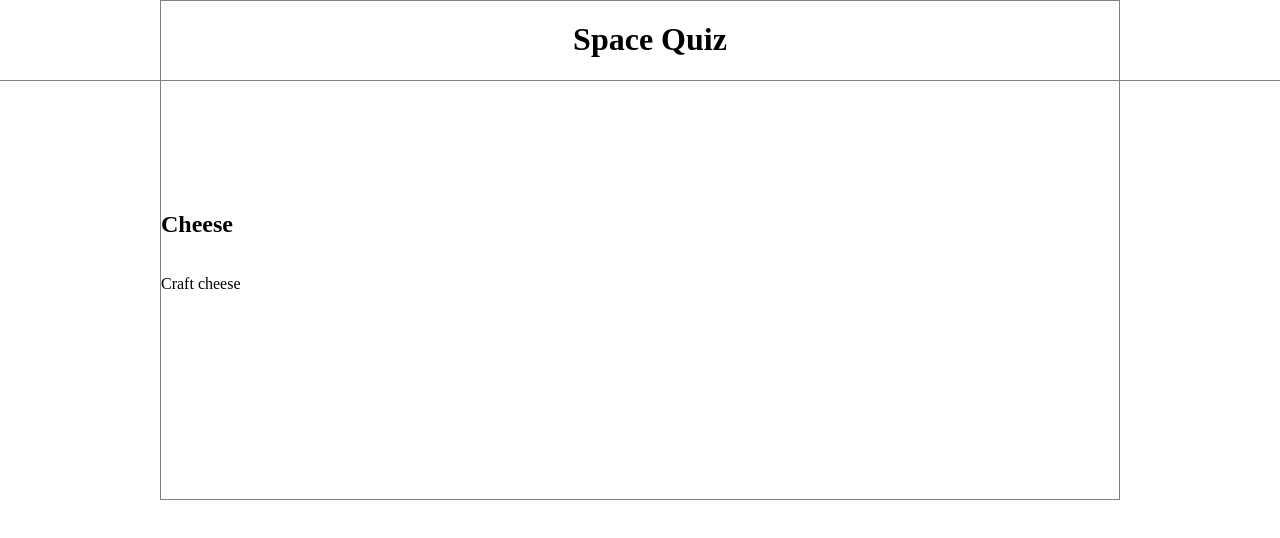
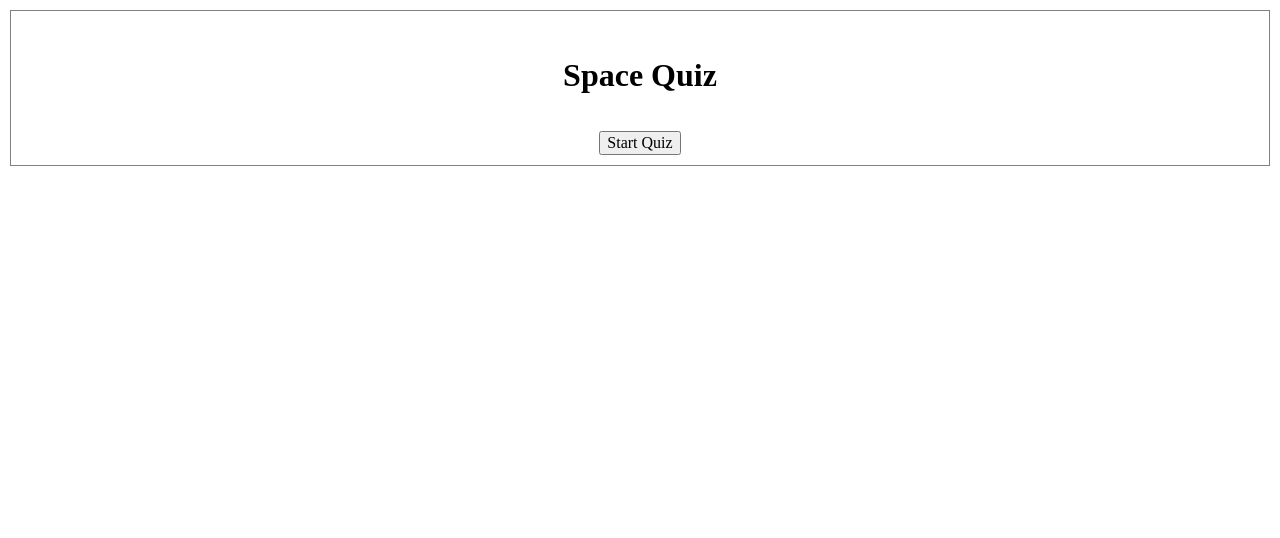
Before and after one commit to BTrevelyan/wireframe, a plain HTML site: page index.html in a window 1280 px wide. Drawn offline with nearby package versions, Linux system fonts and the light colour scheme.

Commit message:
Add files via upload

```diff
--- a/app.css
+++ b/app.css
@@ -13,34 +13,39 @@ body{
   display: flex;
   flex-direction: column;
   justify-content: center;
-  margin: 0 0 0 0;
-  padding: 0 0 0 0;
+  align-items: center;
+  border: 1px solid grey;
+  margin: 10px 10px 10px 10px;
+  padding: 10px 10px 10px 10px;
 }
 
 header{
-  display: flex;
-  justify-content: center;
-  align-self: center;
-  position: fixed;
-  top: 0;
-  border-bottom: 1px solid grey;
-  text-align: center;
-  padding: 0 0 0 20px;
-  margin: 0;
-  width: 100%;
+
+  padding: 15px;
 }
 
 h1{
   align-self: center;
   text-align: center;
+
 }
 
 main{
   display: flex;
-  flex-direction: column;
   justify-content: center;
-  align-self: center;
-  border: 1px solid grey;
-  height: 500px;
+
+}
+
+h2{
+  font-size: 16px;
+  text-align: center;
+  padding: 5px;
+}
+
+button{
+}
+
+img{
   width: 75%;
+  height: 75%;
 }
--- a/index.html
+++ b/index.html
@@ -16,8 +16,7 @@
     <h1>Space Quiz</h1>
   </header>
   <main>
-    <h2>Cheese</h2>
-  <p>Craft cheese</p>
+    <div><button type="submit">Start Quiz</button></div>
   </main>
   <script src="https://code.jquery.com/jquery-3.4.1.slim.js" crossorigin="anonymous"></script>
   <script src="app.js"></script>
```
